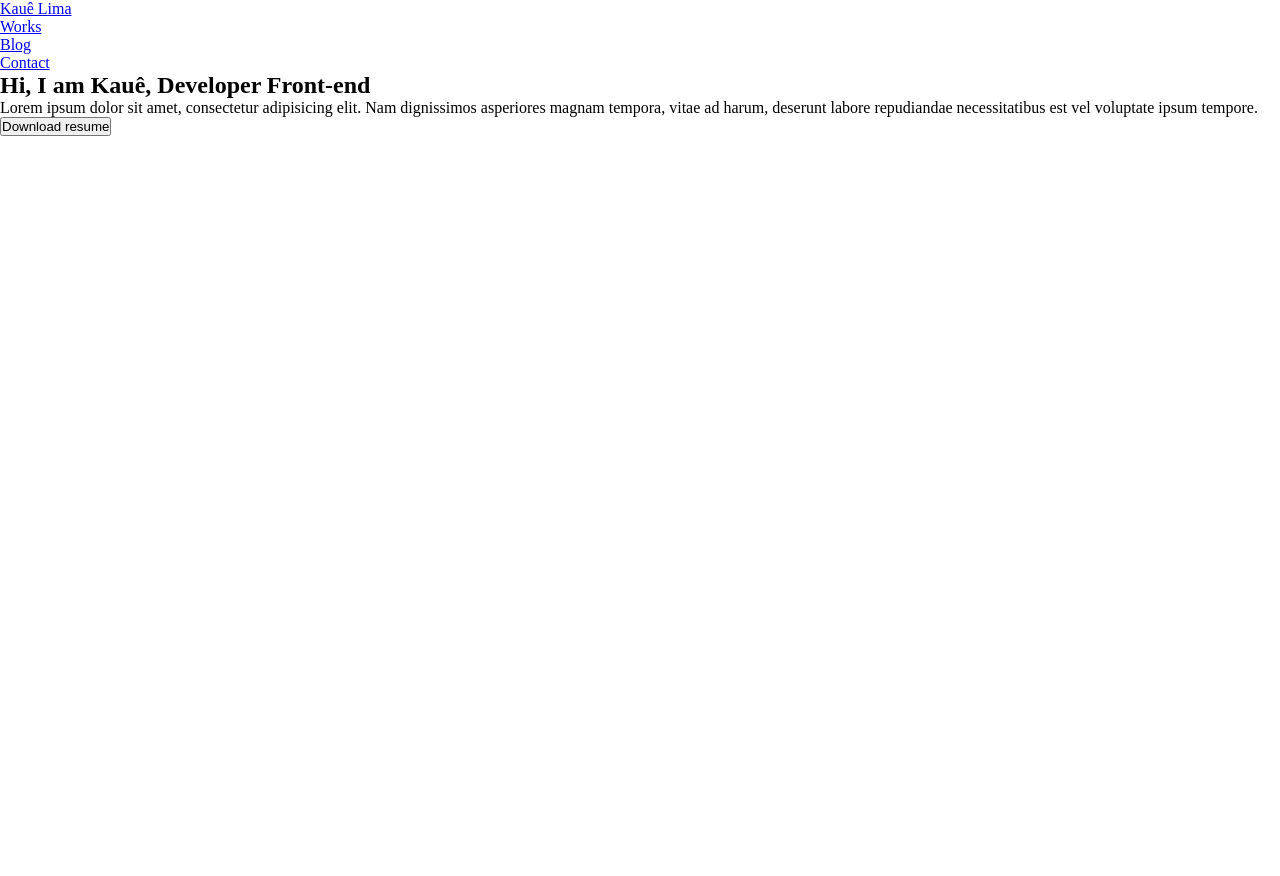
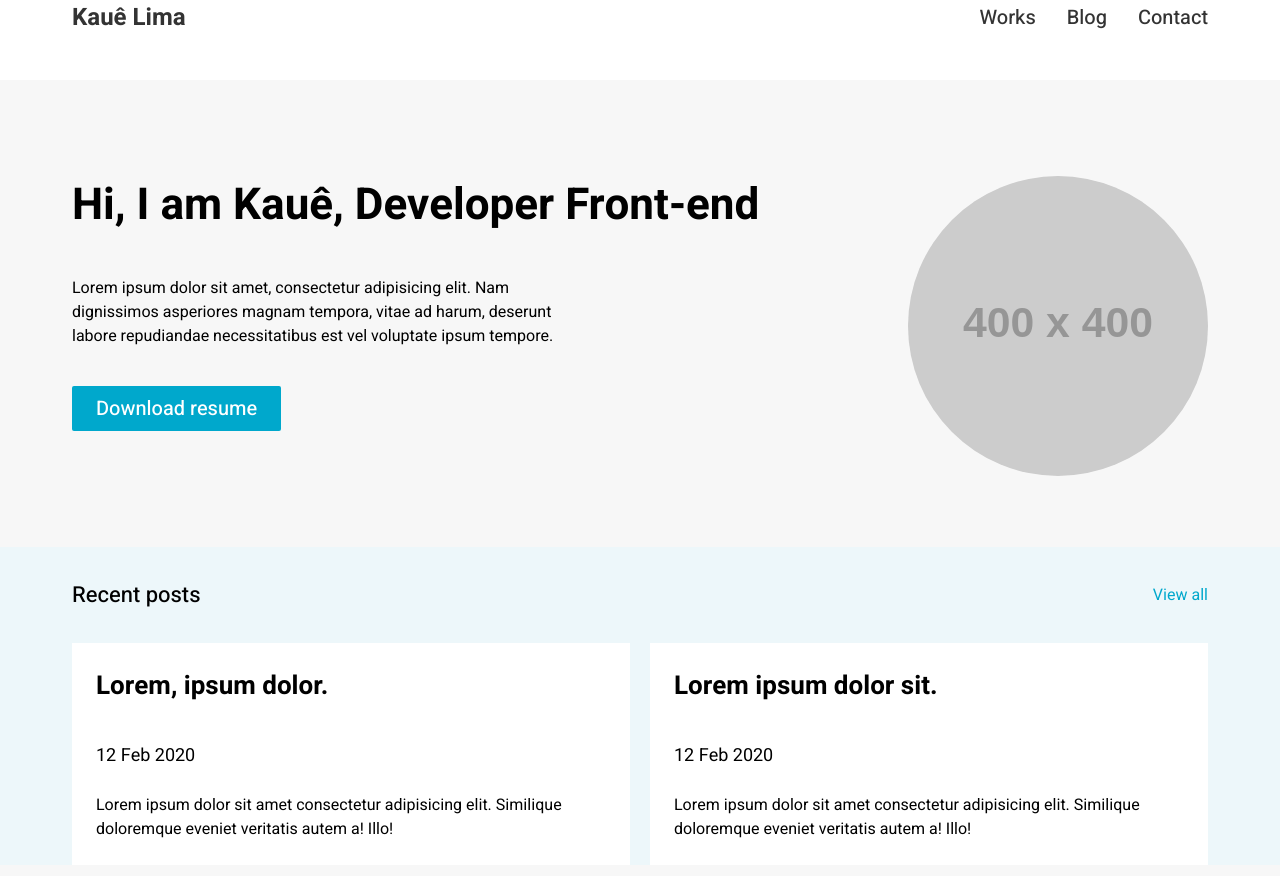
Before and after one commit to KaueACLima/projeto-adaTech-paginaEstatica, a plain HTML site: page index.html in a window 1280 px wide. Before the commit the page ends 800 px from the top, so only its background shows below. Drawn offline with Linux system fonts and the light colour scheme; placeholder pictures from the web are drawn by us.

Commit message:
Update CSS/index.css

```diff
--- a/assets/css/index.css
+++ b/assets/css/index.css
@@ -19,7 +19,7 @@ header .navbar {
   display: flex;
   justify-content: space-between;
   align-items: center;
-  background-color: #777;
+  /* background-color: #777; */
   padding: 0 2rem;
   max-width: 1200px;
   margin: 0 auto;
@@ -49,5 +49,138 @@ header .navbar .navlist .nav-itens a {
 
 header .navbar .navlist .nav-itens a:hover {
   color: #777;
-  transition: color .3s;
+  transition: color 0.3s;
 }
+
+header .navbar .hamburger-menu {
+  display: none;
+}
+
+@media (max-width: 750px) {
+  header .navbar .hamburger-menu {
+    display: block;
+  }
+
+  header .navbar .navlist {
+    display: none;
+  }
+}
+
+/*SECTION BANNER*/
+
+main {
+  margin-top: 6rem;
+}
+
+main .banner {
+  display: flex;
+  justify-content: space-between;
+
+  max-width: 1200px;
+  padding: 0 2rem;
+  margin: 0 auto;
+}
+
+main .banner .banner-content .banner-content-title {
+  font-size: 44px;
+  font-weight: 700;
+  line-height: 60px;
+  margin-bottom: 40px;
+}
+
+main .banner .banner-content .banner-content-subtitle {
+  font-size: 16px;
+  font-weight: 400;
+  line-height: 24px;
+  max-width: 500px;
+  margin-bottom: 38px;
+}
+
+main .banner .banner-content .banner-content-btn {
+  background-color: #00a8cc;
+  color: #fff;
+  font-size: 20px;
+  font-weight: 500;
+  border-radius: 2px;
+  padding: 8px 24px;
+  border: none;
+}
+
+main .banner .banner-image {
+  border-radius: 50%;
+  width: 100%;
+  max-width: 300px;
+}
+
+@media (max-width: 930px) {
+  main .banner {
+    flex-direction: column-reverse;
+    align-items: center;
+    gap: 2rem;
+  }
+
+  main .banner .banner-content {
+    text-align: center;
+  }
+}
+
+/*SECTION POST*/
+
+main .posts {
+  margin-top: 71px;
+  background-color: #edf7fa;
+}
+
+.posts .posts-content {
+  max-width: 1200px;
+  padding: 0 2rem;
+  margin: 0 auto;
+}
+
+.posts .posts-content .posts-content-header {
+  display: flex;
+  justify-content: space-between;
+  align-items: center;
+  padding: 2rem 0;
+}
+
+.posts .posts-content .posts-content-header .section-title {
+  font-size: 22px;
+  font-weight: 500;
+}
+
+.posts .posts-content .posts-content-header .view-all-links {
+  text-decoration: none;
+  color: #00a8cc;
+}
+
+.posts .posts-content .posts-cards {
+  display: flex;
+  gap: 20px;
+
+  margin-bottom: 2rem;
+}
+
+.posts .posts-content .posts-cards .post-card {
+  background-color: #fff;
+  padding: 24px;
+}
+
+.posts .posts-content .posts-cards .post-card h3 {
+  font-size: 26px;
+  font-weight: 700;
+  margin-bottom: 37px;
+}
+
+.posts .posts-content .posts-cards .post-card span {
+  display: block;
+  font-size: 18px;
+  font-weight: 400;
+  margin-bottom: 24px;
+}
+
+@media (max-width: 740px) {
+  .posts .posts-content .posts-cards {
+    flex-direction: column;
+  }
+}
--- a/index.html
+++ b/index.html
@@ -12,6 +12,7 @@
 
   <!-- CSS -->
   <link rel="stylesheet" href="./assets/css/reset.css">
+  <link rel="stylesheet" href="./assets/css/index.css">
 
   <title>Portfolio</title>
 </head>
@@ -26,6 +27,24 @@
         <li class="nav-itens"><a href="#">Blog</a></li>
         <li class="nav-itens"><a href="#">Contact</a></li>
       </ul>
+
+      <div class="hamburger-menu">
+        <svg
+        idth="30"
+        height="20"
+        viewBox="0 0 30 20" fill="none"
+        xmlns="http://www.w3.org/2000/svg">
+
+        <path d="M4 18L20 18" stroke="#000000" stroke-width="2" stroke-linecap="round"/>
+        <path d="M4 12L20 12" stroke="#000000" stroke-width="2" stroke-linecap="round"/>
+        <path d="M4 6L20 6" stroke="#000000" stroke-width="2" stroke-linecap="round"/>
+        </svg>
+
+        </svg>
+
+
+
+      </div>
     </nav>
   </header>
 
@@ -36,9 +55,42 @@
         <h1 class="banner-content-title">Hi, I am Kauê,
           Developer Front-end</h1>
 
-          <p class="banner-content-subtitle">Lorem ipsum dolor sit amet, consectetur adipisicing elit. Nam dignissimos asperiores magnam tempora, vitae ad harum, deserunt labore repudiandae necessitatibus est vel voluptate ipsum tempore.</p>
+        <p class="banner-content-subtitle">Lorem ipsum dolor sit amet, consectetur adipisicing elit. Nam dignissimos
+          asperiores magnam tempora, vitae ad harum, deserunt labore repudiandae necessitatibus est vel voluptate ipsum
+          tempore.</p>
 
-          <button class="banner-content-btn">Download resume</button>
+        <button class="banner-content-btn">Download resume</button>
+      </div>
+
+      <img class="banner-image" src="https://placehold.co/400x400" alt="Imagem">
+    </section>
+
+    <section class="posts">
+      <div class="posts-content">
+
+        <div class="posts-content-header">
+          <h2 class="section-title">Recent posts</h2>
+          <a class="view-all-links" href="#">View all</a>
+        </div>
+
+        <div class="posts-cards">
+          <div class="post-card">
+            <h3>Lorem, ipsum dolor.</h3>
+            <span>12 Feb 2020</span>
+            <p>Lorem ipsum dolor sit amet consectetur adipisicing elit. Similique doloremque eveniet veritatis autem a!
+              Illo!
+            </p>
+          </div>
+
+          <div class="post-card">
+            <h3>Lorem ipsum dolor sit.</h3>
+            <span>12 Feb 2020</span>
+            <p>Lorem ipsum dolor sit amet consectetur adipisicing elit. Similique doloremque eveniet veritatis autem a!
+              Illo!
+            </p>
+          </div>
+        </div>
+
       </div>
     </section>
   </main>
```
Also changed, not shown: assets/hamburger-menu.svg (added).
